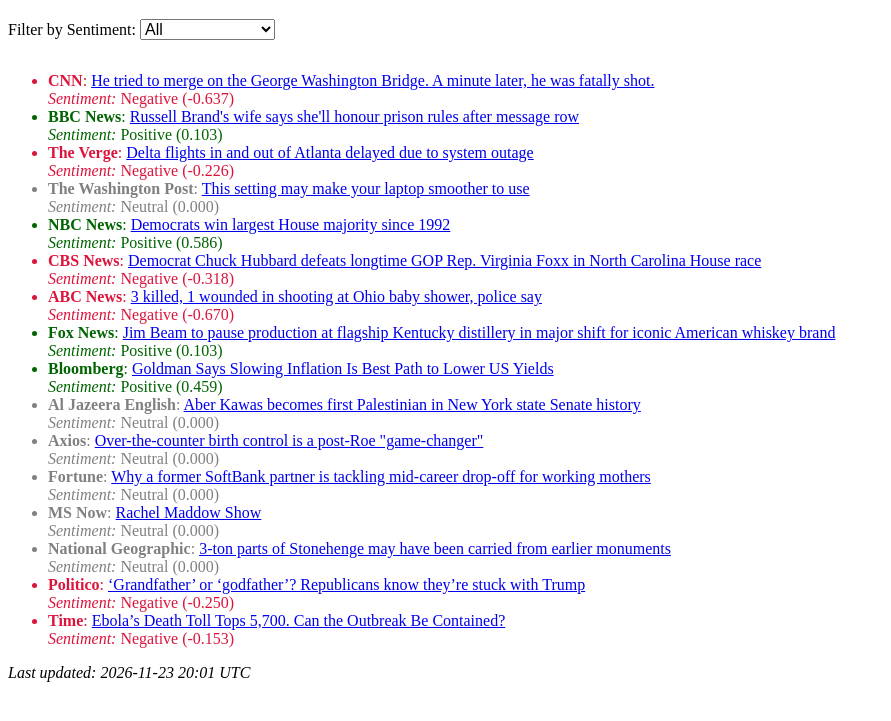
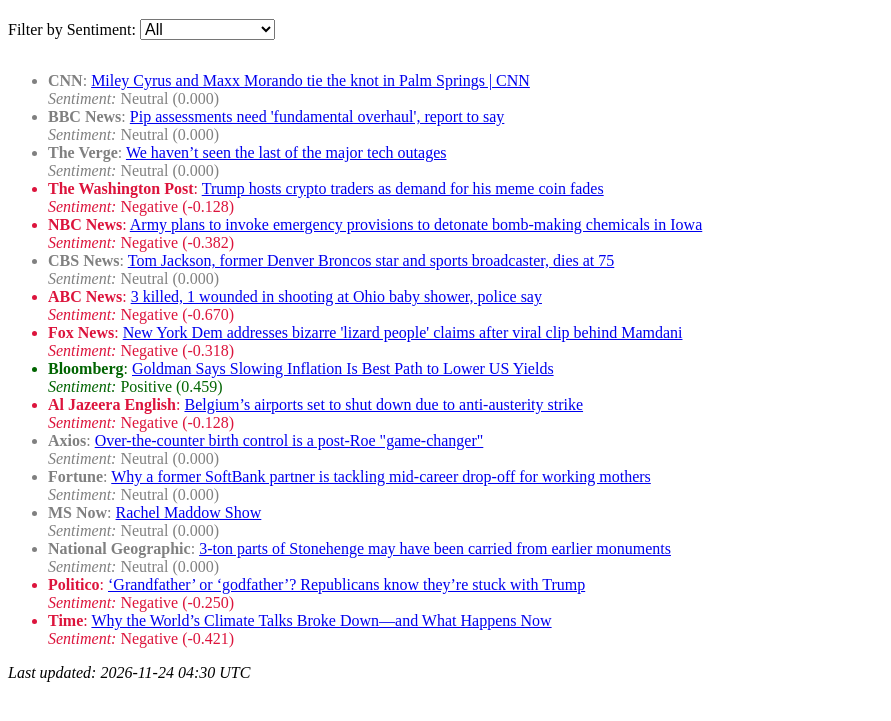
Before and after one commit to faguero123/News-Headlines, a plain HTML site: page index.html in a window 1280 px wide. Shown: the part 61-782 px from the top of the page, without its empty margins (0-891 px from the left). Drawn offline with Linux system fonts and the light colour scheme.

Commit message:
Update dashboard

```diff
--- a/index.html
+++ b/index.html
@@ -2,7 +2,7 @@
 <html>
 <head>
   <meta charset="UTF-8">
-  <title>Most Recent News for 2026-11-23</title>
+  <title>Most Recent News for 2026-11-24</title>
    <style>
     #sentiment-filter {
       margin-bottom: 1em;
@@ -32,24 +32,24 @@
   </select>
 
   <ul>
-<li data-sentiment='negative'><strong>CNN</strong>: <a href='https://www.cnn.com/2026/11/22/us/new-york-former-officer-bridge-shooting'>He tried to merge on the George Washington Bridge. A minute later, he was fatally shot.</a><br><em>Sentiment:</em> Negative (-0.637)</li>
-<li data-sentiment='positive'><strong>BBC News</strong>: <a href='https://www.bbc.co.uk/news/articles/cq8e0pzp43w4o'>Russell Brand's wife says she'll honour prison rules after message row</a><br><em>Sentiment:</em> Positive (0.103)</li>
-<li data-sentiment='negative'><strong>The Verge</strong>: <a href='https://www.theverge.com/transportation/1039779/delta-flights-delayed-system-outage'>Delta flights in and out of Atlanta delayed due to system outage</a><br><em>Sentiment:</em> Negative (-0.226)</li>
-<li data-sentiment='neutral'><strong>The Washington Post</strong>: <a href='https://www.washingtonpost.com/technology/2026/11/22/this-setting-may-make-your-laptop-smoother-use/'>This setting may make your laptop smoother to use</a><br><em>Sentiment:</em> Neutral (0.000)</li>
-<li data-sentiment='positive'><strong>NBC News</strong>: <a href='https://www.nbcnews.com/politics/congress/house-democrats-win-largest-house-majority-hubbard-north-carolina-rcna610708'>Democrats win largest House majority since 1992</a><br><em>Sentiment:</em> Positive (0.586)</li>
-<li data-sentiment='negative'><strong>CBS News</strong>: <a href='https://www.cbsnews.com/news/democrat-chuck-hubbard-defeats-gop-rep-virginia-foxx-north-carolina/'>Democrat Chuck Hubbard defeats longtime GOP Rep. Virginia Foxx in North Carolina House race</a><br><em>Sentiment:</em> Negative (-0.318)</li>
+<li data-sentiment='neutral'><strong>CNN</strong>: <a href='https://www.cnn.com/2026/11/22/entertainment/video/miley-cyrus-and-maxx-morando-tie-the-knot-in-palm-springs-digvid-vrtc'>Miley Cyrus and Maxx Morando tie the knot in Palm Springs | CNN</a><br><em>Sentiment:</em> Neutral (0.000)</li>
+<li data-sentiment='neutral'><strong>BBC News</strong>: <a href='https://www.bbc.co.uk/news/articles/cvlyj3rn201xo'>Pip assessments need 'fundamental overhaul', report to say</a><br><em>Sentiment:</em> Neutral (0.000)</li>
+<li data-sentiment='neutral'><strong>The Verge</strong>: <a href='https://www.theverge.com/tech/1039851/major-tech-outages'>We haven’t seen the last of the major tech outages</a><br><em>Sentiment:</em> Neutral (0.000)</li>
+<li data-sentiment='negative'><strong>The Washington Post</strong>: <a href='https://www.washingtonpost.com/politics/2026/11/22/trump-hosts-crypto-traders-demand-his-meme-coin-fades/'>Trump hosts crypto traders as demand for his meme coin fades</a><br><em>Sentiment:</em> Negative (-0.128)</li>
+<li data-sentiment='negative'><strong>NBC News</strong>: <a href='https://www.nbcnews.com/news/us-news/army-plans-invoke-emergency-provisions-detonate-bomb-making-chemicals-rcna610769'>Army plans to invoke emergency provisions to detonate bomb-making chemicals in Iowa</a><br><em>Sentiment:</em> Negative (-0.382)</li>
+<li data-sentiment='neutral'><strong>CBS News</strong>: <a href='https://www.cbsnews.com/news/tom-jackson-former-broncos-star-sports-broadcaster-dies-75/'>Tom Jackson, former Denver Broncos star and sports broadcaster, dies at 75</a><br><em>Sentiment:</em> Neutral (0.000)</li>
 <li data-sentiment='negative'><strong>ABC News</strong>: <a href='https://abcnews.com/US/wireStory/police-3-killed-1-wounded-shooting-ohio-baby-138362112'>3 killed, 1 wounded in shooting at Ohio baby shower, police say</a><br><em>Sentiment:</em> Negative (-0.670)</li>
-<li data-sentiment='positive'><strong>Fox News</strong>: <a href='https://www.foxnews.com/food-drink/jim-beam-pause-production-flagship-kentucky-distillery-major-shift-iconic-american-whiskey-brand'>Jim Beam to pause production at flagship Kentucky distillery in major shift for iconic American whiskey brand</a><br><em>Sentiment:</em> Positive (0.103)</li>
+<li data-sentiment='negative'><strong>Fox News</strong>: <a href='https://www.foxnews.com/politics/new-york-dem-addresses-bizarre-lizard-people-claims-after-viral-clip-behind-mamdani'>New York Dem addresses bizarre 'lizard people' claims after viral clip behind Mamdani</a><br><em>Sentiment:</em> Negative (-0.318)</li>
 <li data-sentiment='positive'><strong>Bloomberg</strong>: <a href='https://www.bloomberg.com/news/articles/2026-08-21/goldman-says-slowing-inflation-is-best-path-to-lower-us-yields'>Goldman Says Slowing Inflation Is Best Path to Lower US Yields</a><br><em>Sentiment:</em> Positive (0.459)</li>
-<li data-sentiment='neutral'><strong>Al Jazeera English</strong>: <a href='https://www.aljazeera.com/news/2026/11/22/aber-kawas-becomes-first-palestinian-in-new-york-state-senate-history'>Aber Kawas becomes first Palestinian in New York state Senate history</a><br><em>Sentiment:</em> Neutral (0.000)</li>
+<li data-sentiment='negative'><strong>Al Jazeera English</strong>: <a href='https://www.aljazeera.com/news/2026/11/23/belgiums-airports-set-to-shut-down-due-to-anti-austerity-strike'>Belgium’s airports set to shut down due to anti-austerity strike</a><br><em>Sentiment:</em> Negative (-0.128)</li>
 <li data-sentiment='neutral'><strong>Axios</strong>: <a href='https://www.axios.com/2023/07/13/birth-control-prescribed-pharmacists'>Over-the-counter birth control is a post-Roe "game-changer"</a><br><em>Sentiment:</em> Neutral (0.000)</li>
 <li data-sentiment='neutral'><strong>Fortune</strong>: <a href='https://fortune.com/2022/06/01/former-softbank-partner-tackling-mid-career-drop-off-for-working-mothers/'>Why a former SoftBank partner is tackling mid-career drop-off for working mothers</a><br><em>Sentiment:</em> Neutral (0.000)</li>
 <li data-sentiment='neutral'><strong>MS Now</strong>: <a href='https://www.ms.now/rachel-maddow-show'>Rachel Maddow Show</a><br><em>Sentiment:</em> Neutral (0.000)</li>
 <li data-sentiment='neutral'><strong>National Geographic</strong>: <a href='https://www.nationalgeographic.com/history/2021/02/3-ton-parts-stonehenge-may-carried-from-earlier-monuments.html'>3-ton parts of Stonehenge may have been carried from earlier monuments</a><br><em>Sentiment:</em> Neutral (0.000)</li>
 <li data-sentiment='negative'><strong>Politico</strong>: <a href='https://www.politico.com/news/2026/11/21/republican-chairs-know-stuck-with-trump-2028-01179393'>‘Grandfather’ or ‘godfather’? Republicans know they’re stuck with Trump</a><br><em>Sentiment:</em> Negative (-0.250)</li>
-<li data-sentiment='negative'><strong>Time</strong>: <a href='https://time.com/article/2026/11/21/ebola-s-death-toll-tops-5-700-can-the-outbreak-be-contained-/'>Ebola’s Death Toll Tops 5,700. Can the Outbreak Be Contained?</a><br><em>Sentiment:</em> Negative (-0.153)</li>
+<li data-sentiment='negative'><strong>Time</strong>: <a href='https://time.com/article/2026/11/22/Why-the-Worlds-Climate-Talks-Broke-Down/'>Why the World’s Climate Talks Broke Down—and What Happens Now</a><br><em>Sentiment:</em> Negative (-0.421)</li>
 </ul>
-  <p><em>Last updated: 2026-11-23 20:01 UTC</em></p>
+  <p><em>Last updated: 2026-11-24 04:30 UTC</em></p>
 
   <script>
     function filterSentiment() {
```
